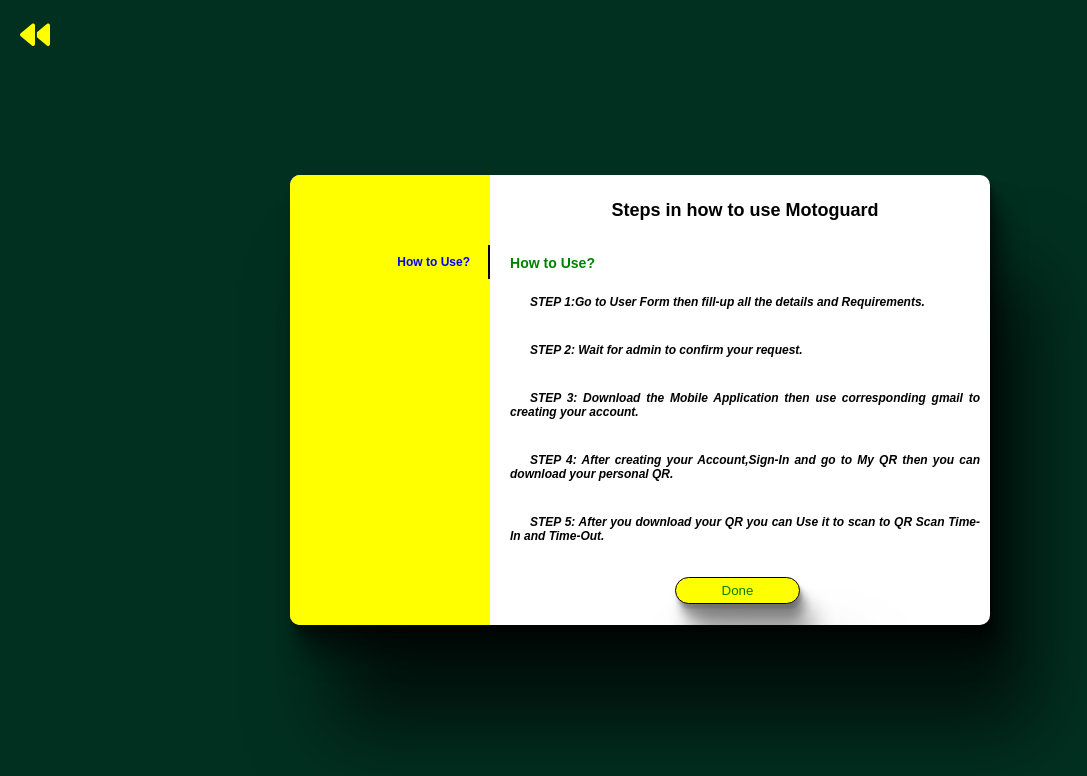
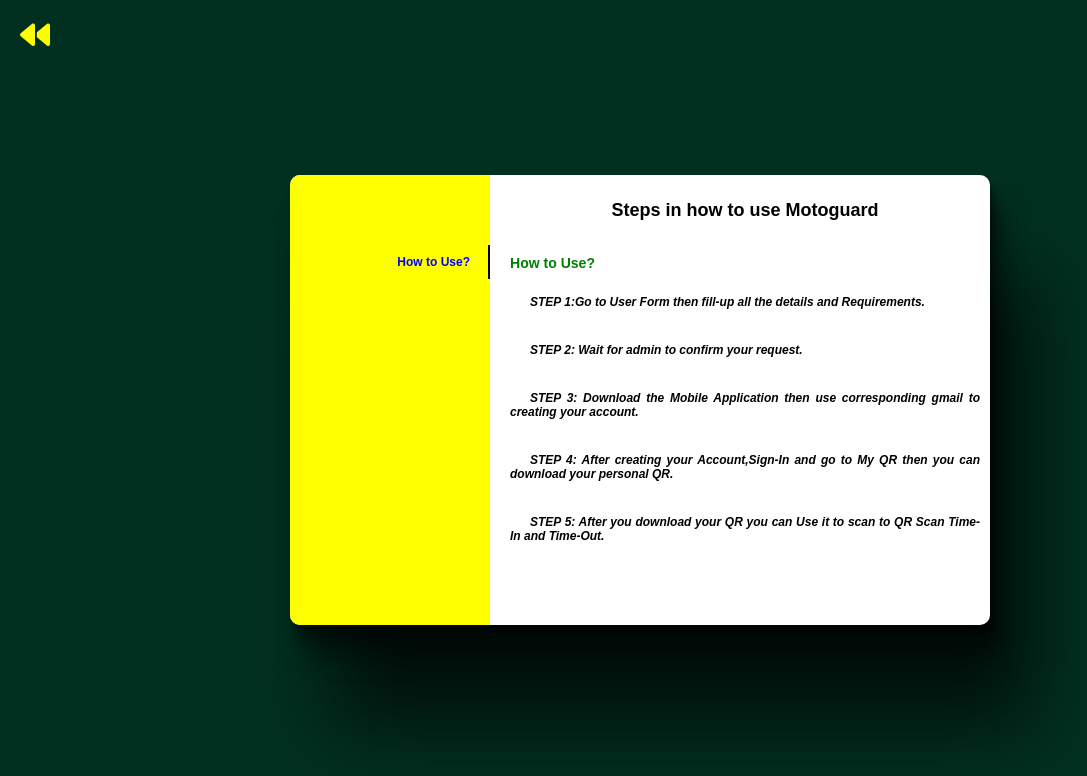
Before and after one commit to jaymart123/cdmmotoguard, a plain HTML site: page terms.html in a window 1280 px wide. Shown: the whole page, without its empty margins (0-1087 px from the left). Drawn offline with nearby package versions, Linux system fonts and the light colour scheme.

Commit message:
Update terms.html

```diff
--- a/terms.html
+++ b/terms.html
@@ -47,9 +47,6 @@
                          </div>
 
                         </div>
-                    <div class="tabs_foot flex_align_justify">
-                    <button class="agree"  href="index.html" >Done</button>
-                    </div>
                </div>
           </div>
       </div>
```
